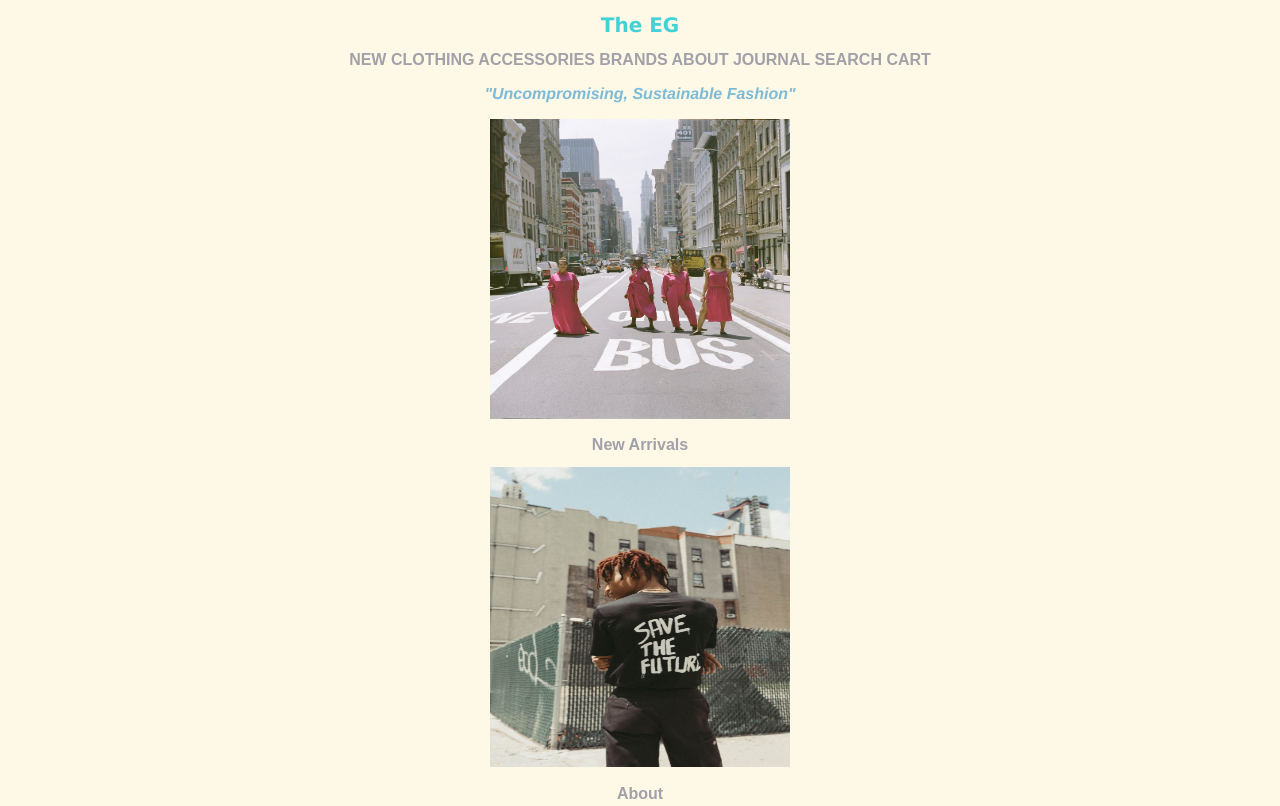
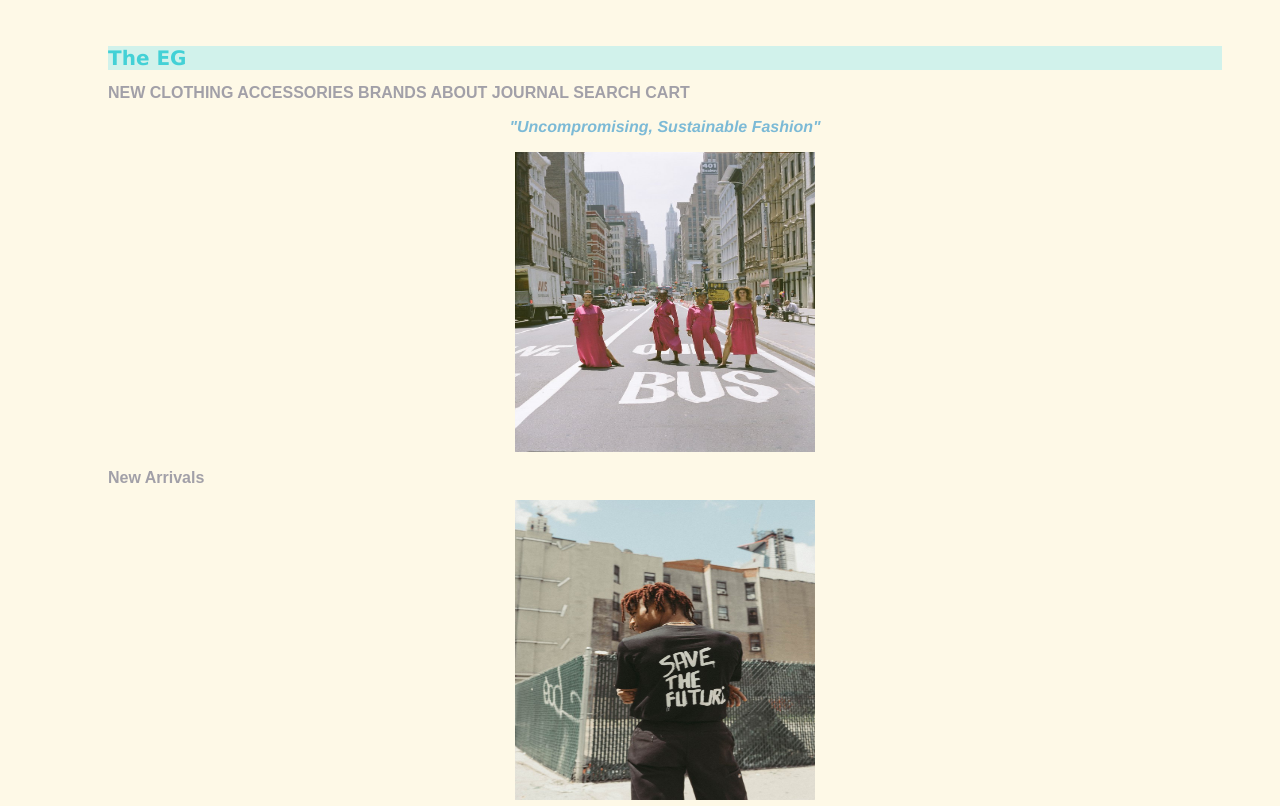
Before and after one commit to zoepat/zoepat.github.io, a plain HTML site: page unit_3/index.html in a window 1280 px wide. Shown: the top 806 px of the page. Drawn offline with Linux system fonts and the light colour scheme.

Commit message:
update4.16

```diff
--- a/unit_3/css/style.css
+++ b/unit_3/css/style.css
@@ -2,12 +2,19 @@ body{
 	background-color: #FEF9E7;
 	font-family: arial, sans-serif;
 	text-align: center;
+	padding: 25px 50px 75px 100px;
 }
 
 h1{
+	background-color: #D1F2EB;
+	text-align: left;
 	font-family: verdana;
 	font-size: 20px;
 	color: rgb(067,209,214)
+}
+
+h2{
+	text-align: left;
 }
 
 h2,h3{
@@ -22,6 +29,9 @@ h2,h3{
 	color: rgb(124,186,214);
 }
 
+#Newarrivals{
+	text-align: : left;
+}
 
 img{
 	width: 300px;
```
